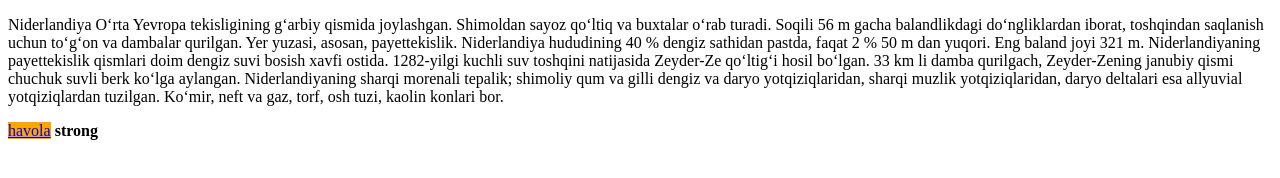
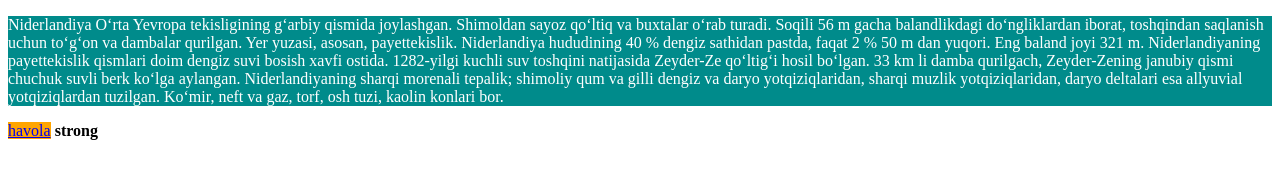
Before and after one commit to Azizbek-Kalandarov/vetclinic, a plain HTML site: page index.html in a window 1280 px wide. Drawn offline with Linux system fonts and the light colour scheme.

Commit message:
Add p tag some styles

```diff
--- a/index.html
+++ b/index.html
@@ -10,7 +10,7 @@
 
 
 
-  <p>
+  <p class="hero-desc">
     Niderlandiya Oʻrta Yevropa tekisligining gʻarbiy qismida joylashgan. Shimoldan sayoz qoʻltiq va buxtalar oʻrab turadi. Soqili 56 m gacha balandlikdagi doʻngliklardan iborat, toshqindan saqlanish uchun toʻgʻon va dambalar qurilgan. Yer yuzasi, asosan, payettekislik. Niderlandiya hududining 40 % dengiz sathidan pastda, faqat 2 % 50 m dan yuqori. Eng baland joyi 321 m. Niderlandiyaning payettekislik qismlari doim dengiz suvi bosish xavfi ostida. 1282-yilgi kuchli suv toshqini natijasida Zeyder-Ze qoʻltigʻi hosil boʻlgan. 33 km li damba qurilgach, Zeyder-Zening janubiy qismi chuchuk suvli berk koʻlga aylangan. Niderlandiyaning sharqi morenali tepalik; shimoliy qum va gilli dengiz va daryo yotqiziqlaridan, sharqi muzlik yotqiziqlaridan, daryo deltalari esa allyuvial yotqiziqlardan tuzilgan. Koʻmir, neft va gaz, torf, osh tuzi, kaolin konlari bor.
   </p>
 
--- a/main.css
+++ b/main.css
@@ -1,3 +1,9 @@
+.hero-desc {
+  color: white;
+  background-color: darkcyan;
+}
+
+
 .hero-link {
   background-color: orange;
 }
```
